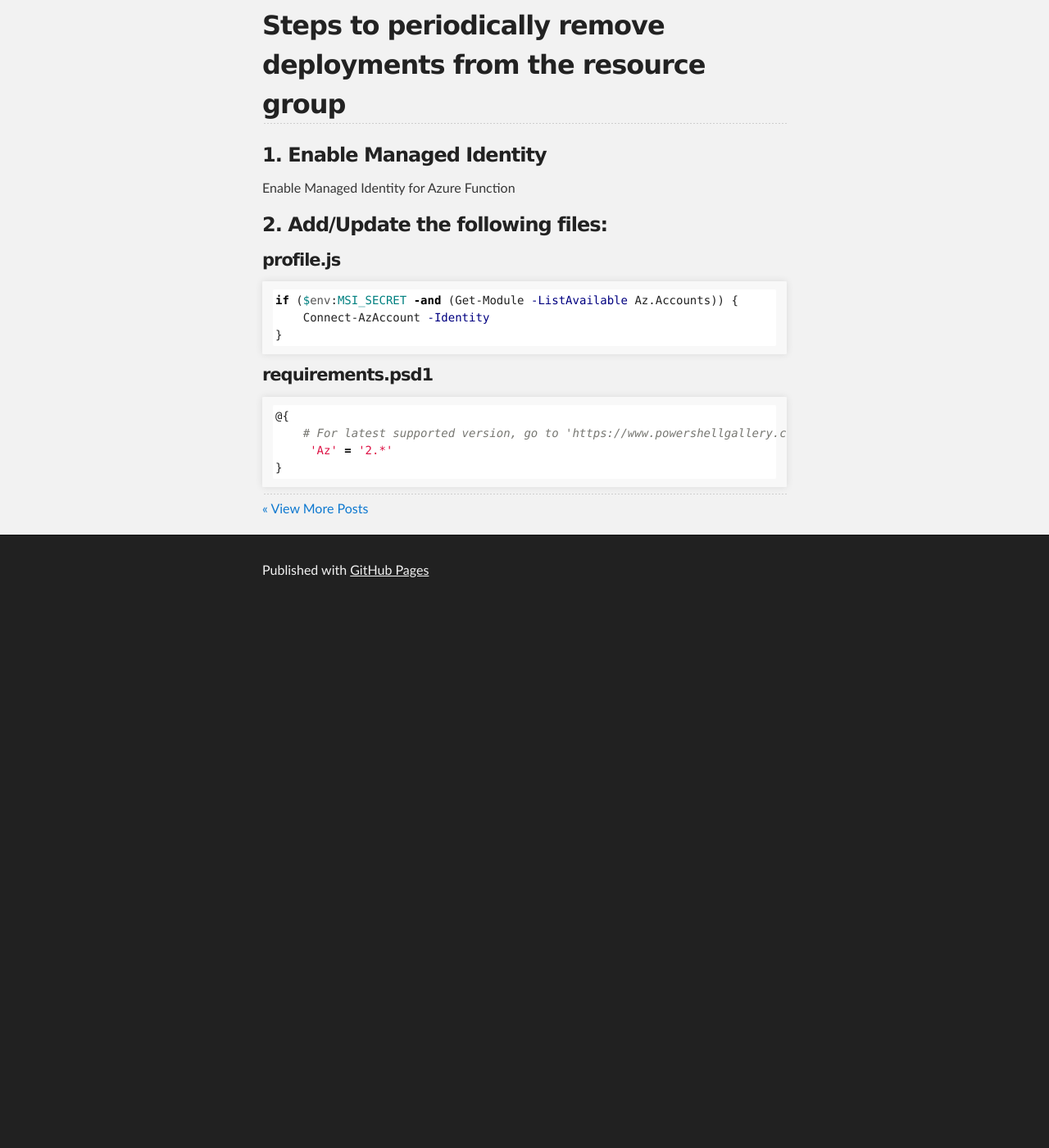
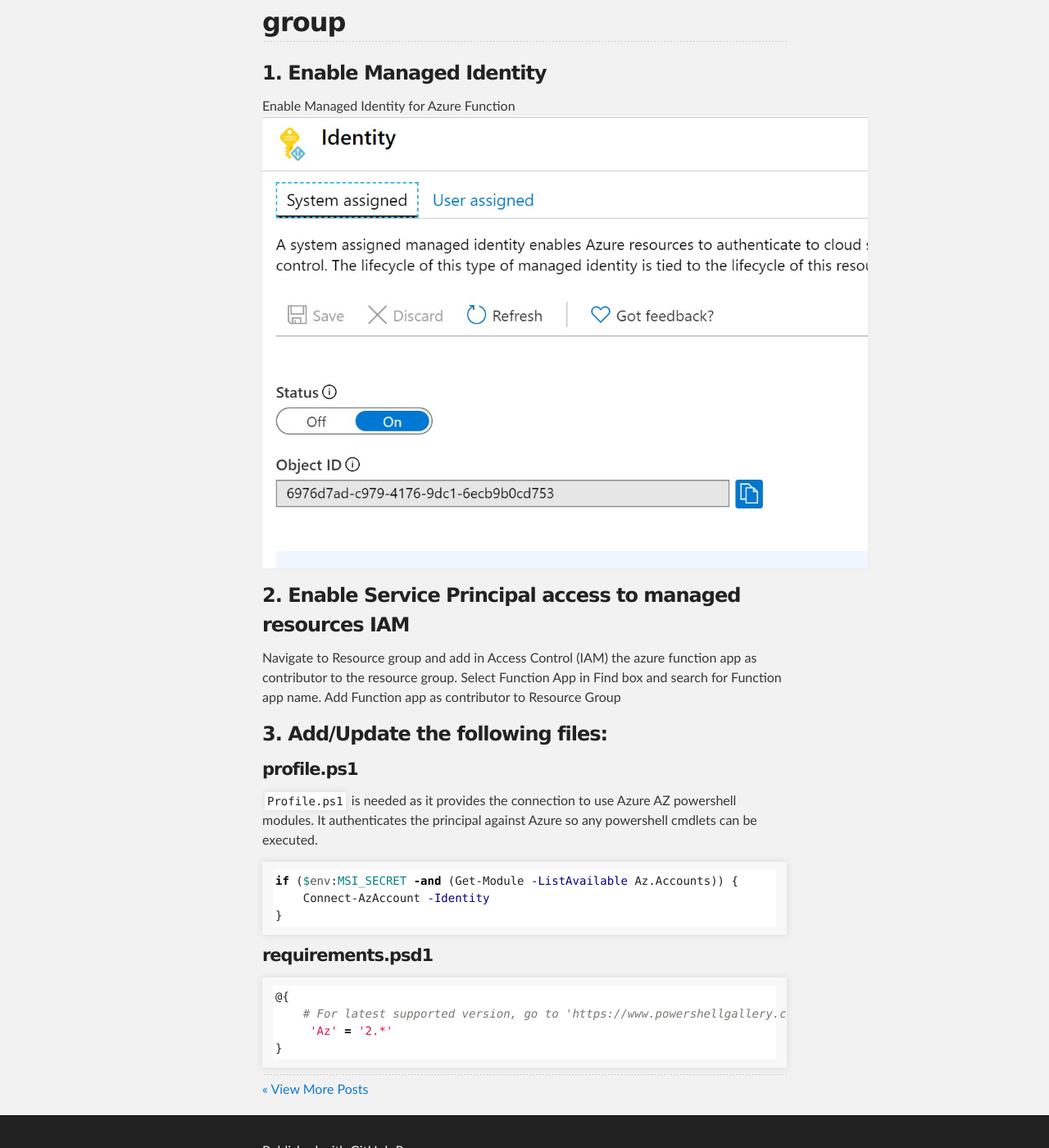
Before and after one commit to clouddna-au/clouddna-au.github.io, a Jekyll site: the page built from _posts/2019-11-09-removedeployments.md, in a window 1280 px wide and 1400 px high, scrolled down 1142 px. Shown: the whole window at 82% size. Built offline with Jekyll 4.4.1, drawn with Linux system fonts in a browser that asks for light colours; before the commit the page ends 1884 px from its top, so only the background shows below that; some of the changed text lies outside the part shown.

Commit message:
blog post adding

````diff
--- a/_posts/2019-11-09-removedeployments.md
+++ b/_posts/2019-11-09-removedeployments.md
@@ -20,9 +19,13 @@
 ### 1. Enable Managed Identity
 
 Enable Managed Identity for Azure Function
+![Octocat](https://clouddna-au.github.io/assets/images/blog/2019-11-09/managedidentity.jpg)
 
-### 2. Add/Update the following files:
-#### profile.js
+### 2. Enable Service Principal access to managed resources IAM
+Navigate to Resource group and add in Access Control (IAM) the azure function app as contributor to the resource group. Select Function App in Find box and search for Function app name. Add Function app as contributor to Resource Group
+### 3. Add/Update the following files:
+#### profile.ps1
+`Profile.ps1` is needed as it provides the connection to use Azure AZ powershell modules. It authenticates the principal against Azure so any powershell cmdlets can be executed.
 
 ```powershell
 if ($env:MSI_SECRET -and (Get-Module -ListAvailable Az.Accounts)) {
````
Also changed, not shown: other parts of _posts/2019-11-09-removedeployments.md (+1 -2 lines), assets/images/blog/2019-11-09/managedidentity.jpg (added).
